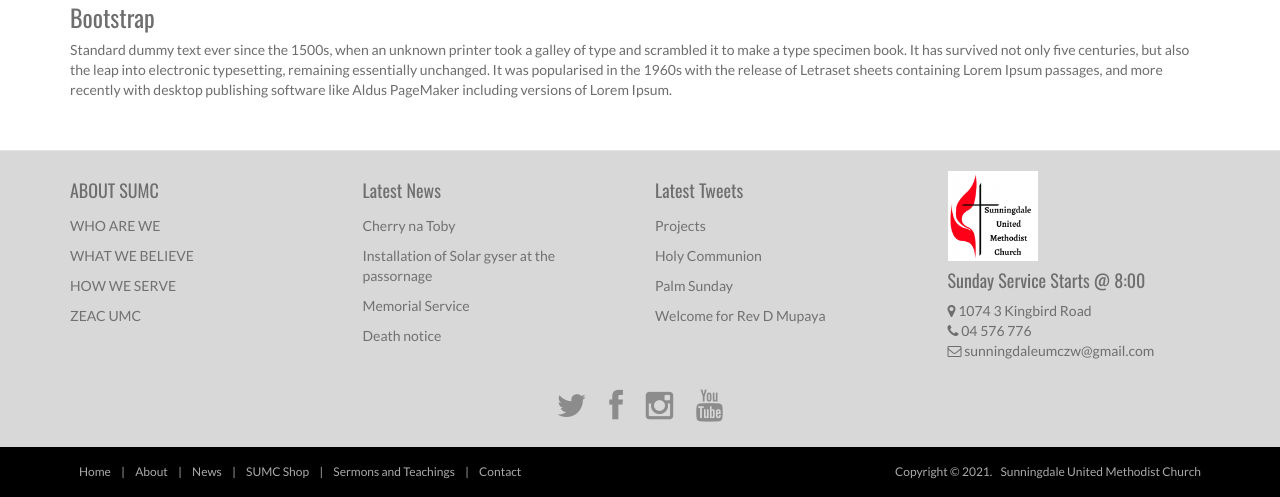
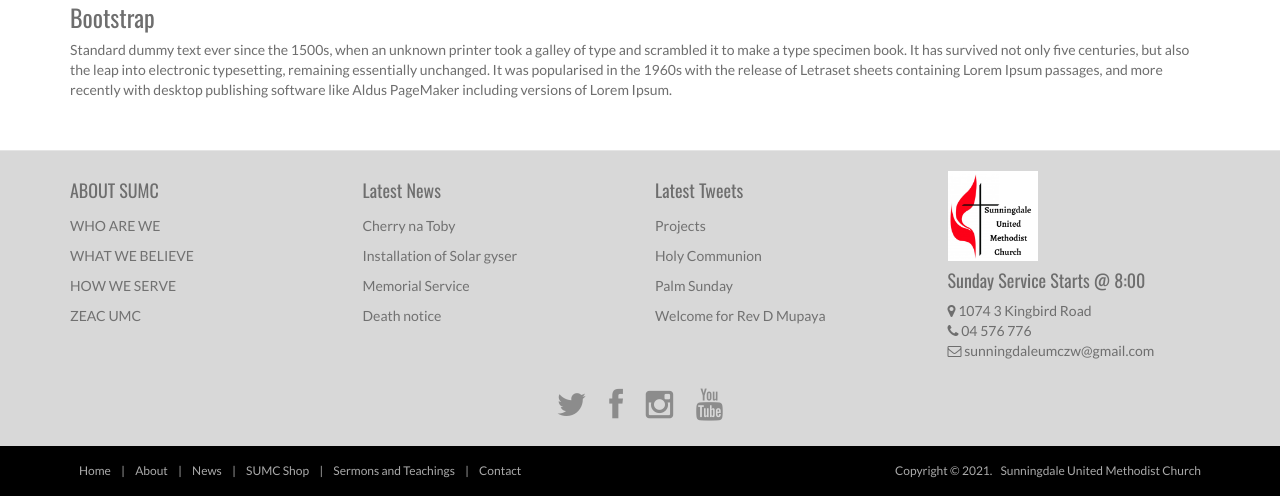
Before and after one commit to brandoebande/wordpress, a PHP site: page /courses.php in a window 1280 px wide. Shown: the part 1385-1882 px from the top of the page. Run offline with PHP 8.4, Linux system fonts and the light colour scheme.

Commit message:
Update courses.php
removed excess code

```diff
--- a/courses.php
+++ b/courses.php
@@ -261,7 +261,7 @@ License URL: http://creativecommons.org/licenses/by/3.0/
             </li>
             <li><a href="#">
                 Installation of Solar gyser
-                at the passornage
+
               </a>
             </li>
             <li><a href="#">
```
